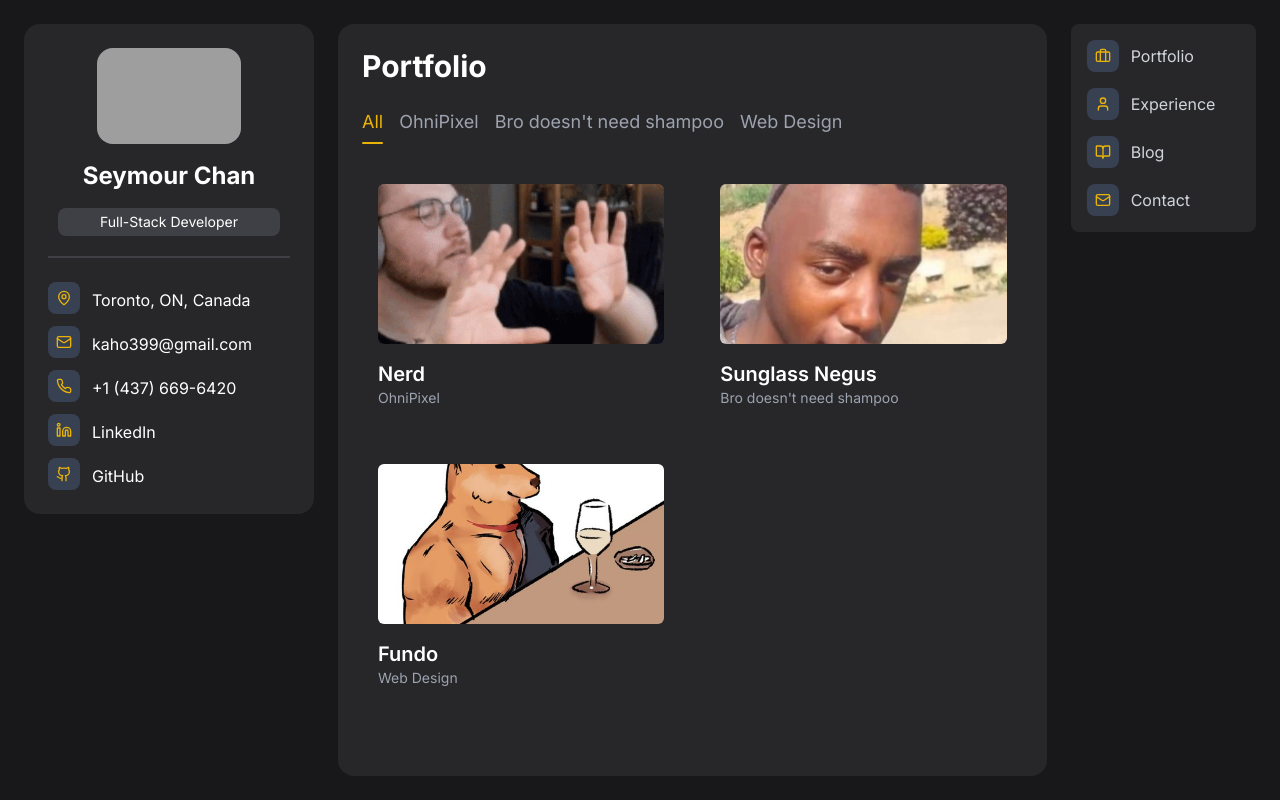
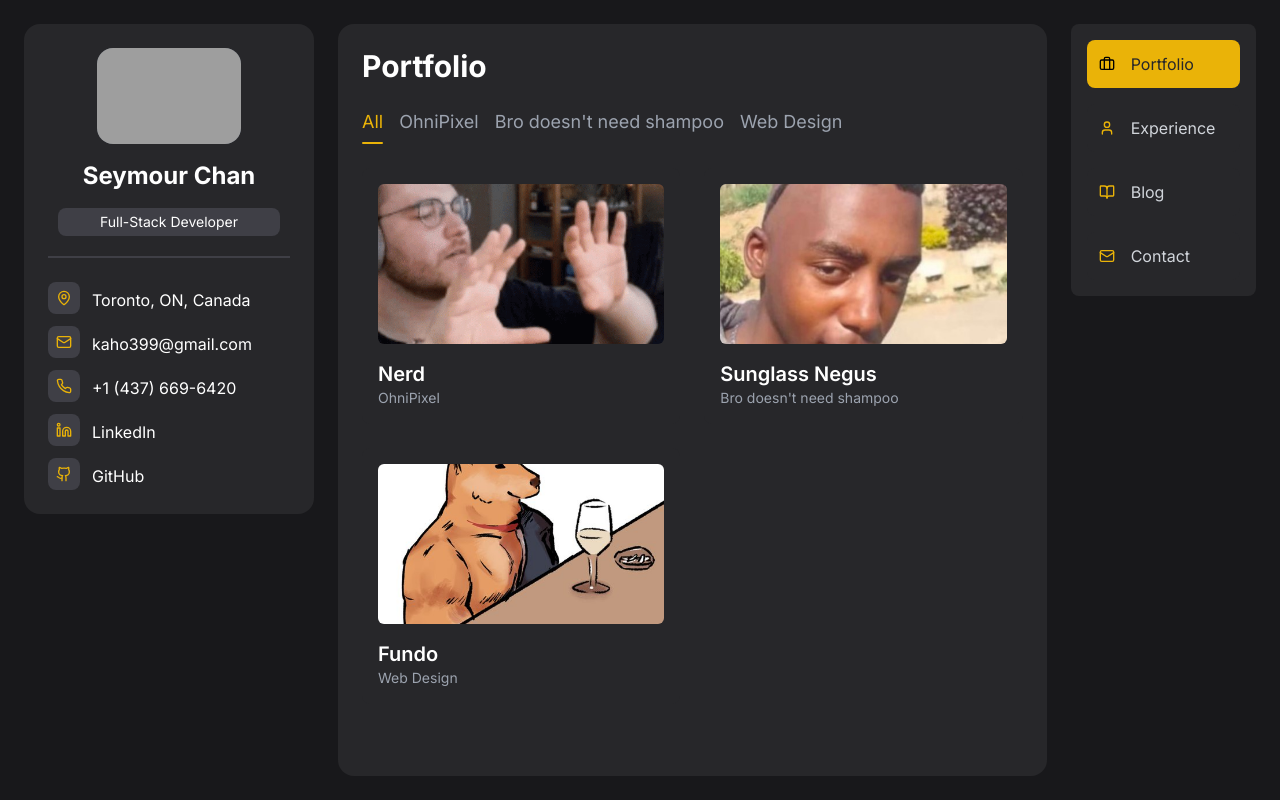
Before and after one commit to uynot/nextjs-portfolio, a Next.js app: page / in a window 1280 px wide. Built offline with nearby package versions, Linux system fonts and the light colour scheme; grey boxes are pictures that could not be loaded.

Commit message:
added hover design for navbar

```diff
--- a/app/layout.tsx
+++ b/app/layout.tsx
@@ -20,7 +20,7 @@ export default function RootLayout({ children }: { children: React.ReactNode })
 					{/* Left column */}
 					<div className="col-span-3 space-y-6">
 						<div className="bg-zinc-800 p-6 rounded-2xl">
-							<div className="flex flex-col items-center space-y-4">
+							<div className="flex flex-col items-center space-y-4 select-none">
 								<ProfileIcon />
 								<h1 className="text-2xl font-bold mt-4 text-white">Seymour Chan</h1>
 								<p className="text-white text-sm bg-zinc-700 rounded-lg p-1 w-11/12 transform flex justify-center">Full-Stack Developer </p>
--- a/components/MainContent.tsx
+++ b/components/MainContent.tsx
@@ -1,6 +1,7 @@
 "use client";
 
 import { useState, useEffect } from "react";
+import { ExternalLink } from "lucide-react";
 
 export default function MainContent() {
 	const [loaded, setLoaded] = useState(false);
@@ -16,16 +17,19 @@ export default function MainContent() {
 			title: "Nerd",
 			category: "OhniPixel",
 			imageUrl: "/project thumbnails/1.gif",
+			link: "https://example.com/nerd",
 		},
 		{
 			title: "Sunglass Negus",
 			category: "Bro doesn't need shampoo",
 			imageUrl: "/project thumbnails/5.jpg",
+			link: "https://example.com/sunglass-negus",
 		},
 		{
 			title: "Fundo",
 			category: "Web Design",
 			imageUrl: "/project thumbnails/3.png",
+			link: "https://example.com/fundo",
 		},
 		// Add more items as needed
 	];
@@ -35,7 +39,7 @@ export default function MainContent() {
 	const filteredItems = selectedCategory === "All" ? portfolioItems : portfolioItems.filter((item) => item.category === selectedCategory);
 
 	return (
-		<div className="space-y-8">
+		<div className="space-y-8 select-none">
 			<section>
 				<h2 className="text-3xl font-bold mb-6 text-white">Portfolio</h2>
 
@@ -64,12 +68,24 @@ export default function MainContent() {
 				<div className="grid grid-cols-2 gap-6">
 					{filteredItems.map((item, index) => (
 						<div key={index} className="bg-zinc-800 rounded-lg p-4 transition-all duration-300">
-							<div className="w-full h-40 bg-gray-700 rounded-md mb-4 overflow-hidden">
-								<img
-									src={item.imageUrl}
-									alt={item.title}
-									className="w-full h-full object-cover transition-transform duration-300 hover:scale-110"
-								/>
+							<div className="relative w-full h-40 rounded-md mb-4 overflow-hidden">
+								{!loaded && <div className="w-full h-full skeleton"></div>}
+								{loaded && (
+									<>
+										<img
+											src={item.imageUrl}
+											alt={item.title}
+											className="w-full h-full object-cover transition-transform duration-300 hover:scale-110"
+										/>
+										<a
+											href={item.link}
+											target="_blank"
+											rel="noopener noreferrer"
+											className="absolute inset-0 flex items-center justify-center opacity-0 hover:opacity-100 transition-opacity duration-300 bg-black bg-opacity-50">
+											<ExternalLink size={24} className="text-white" />
+										</a>
+									</>
+								)}
 							</div>
 							<h3 className="text-xl font-semibold text-white">{item.title}</h3>
 							<p className="text-sm text-gray-400">{item.category}</p>
--- a/components/NavBar.tsx
+++ b/components/NavBar.tsx
@@ -1,8 +1,11 @@
 "use client";
 
+import { useState } from "react";
 import { Home, User, Briefcase, BookOpen, Mail } from "lucide-react";
 
 export default function NavBar() {
+	const [activeSection, setActiveSection] = useState("Portfolio");
+
 	const navItems = [
 		{ icon: Briefcase, text: "Portfolio" },
 		{ icon: User, text: "Experience" },
@@ -11,17 +14,25 @@ export default function NavBar() {
 	];
 
 	return (
-		<nav className="bg-zinc-800 p-4 rounded-lg flex flex-col h-auto">
+		<nav className="bg-zinc-800 p-4 rounded-lg flex flex-col h-auto select-none">
 			<div className="space-y-4">
 				{navItems.map((item, index) => (
-					<div key={index} className="flex items-center">
-						<div className="flex items-center justify-center w-8 h-8 mr-3 p-2 rounded-lg bg-gray-700 transition-all duration-500">
-							<item.icon size={16} className="text-yellow-500" />
+					<div
+						key={index}
+						className={`flex items-center p-2 rounded-lg transition-all duration-500 cursor-pointer ${
+							activeSection === item.text ? "bg-yellow-500" : "bg-zinc-800"
+						}`}
+						onClick={() => setActiveSection(item.text)}>
+						<div className="w-8 h-8 flex items-center mr-1 p-1 rounded-lg transition-all duration-500">
+							<item.icon
+								size={16}
+								className={`transition-all duration-500 ${activeSection === item.text ? "text-black" : "text-yellow-500"}`}
+							/>
 						</div>
 						<div className="flex-grow">
-							<div className="h-6 flex items-center">
-								<span className="text-gray-300 text-bold">{item.text}</span>
-							</div>
+							<span className={`text-bold transition-all duration-500 ${activeSection === item.text ? "text-zinc-800" : "text-gray-300"}`}>
+								{item.text}
+							</span>
 						</div>
 					</div>
 				))}
--- a/components/PersonalInfo.tsx
+++ b/components/PersonalInfo.tsx
@@ -23,7 +23,7 @@ export default function PersonalInfo() {
 		<div className="space-y-3 text-bold">
 			{items.map((item, index) => (
 				<div key={index} className="flex items-center">
-					<div className="flex items-center justify-center w-8 h-8 mr-3 bg-gray-700 p-2 rounded-lg transition-all duration-500">
+					<div className="flex items-center justify-center w-8 h-8 mr-3 bg-zinc-700 p-2 rounded-lg transition-all duration-500">
 						<item.Icon size={16} className="text-yellow-500" />
 					</div>
 					<div className="flex-grow">
@@ -33,7 +33,7 @@ export default function PersonalInfo() {
 									href={item.text}
 									target="_blank"
 									rel="noopener noreferrer"
-									className="text-white hover:text-yellow-400 transition-colors duration-300">
+									className="text-white hover:text-yellow-400 transition-colors duration-300 select-none">
 									{item.label}
 								</a>
 							) : (
```
